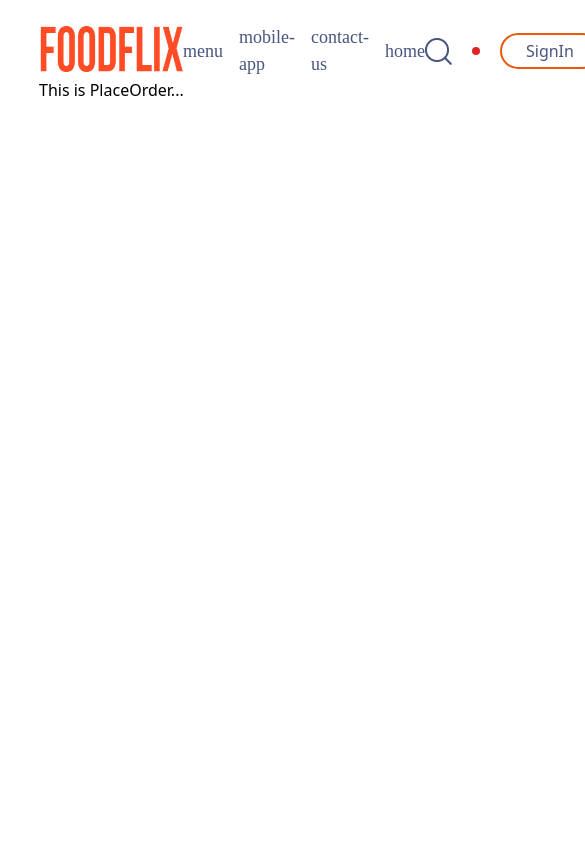
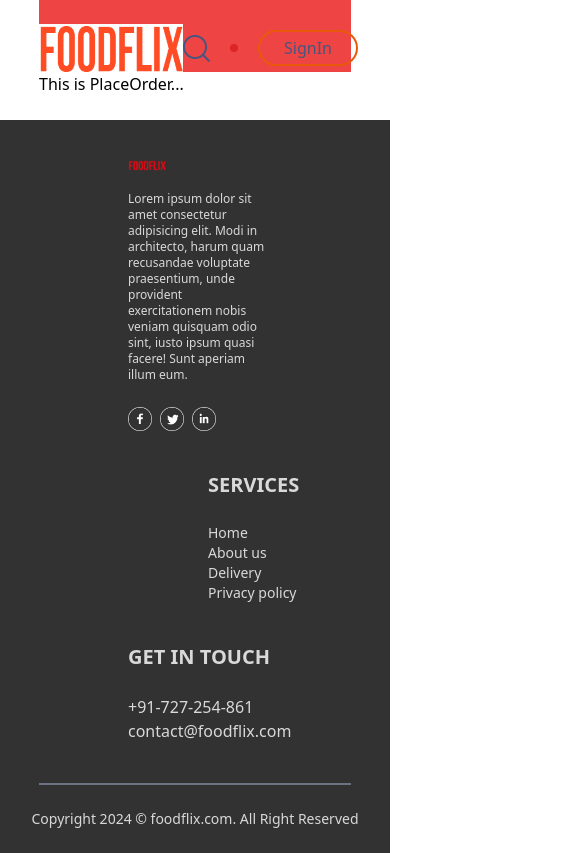
Before and after one commit to pankaj-gitcode/FullStackProjects, a React (Vite) app in the folder Food_delivery_webApp/: page /placeorder in a window 390 px wide. Shown: the whole page, 585 px wide, since content can reach past the window. Built offline with nearby package versions, Linux system fonts and the light colour scheme.

Commit message:
code in responsive process

```diff
--- a/Food_delivery_webApp/src/App.jsx
+++ b/Food_delivery_webApp/src/App.jsx
@@ -7,12 +7,13 @@ const Navbar = lazy(()=>import('./components/Navbar'));
 const Home = lazy(()=>import('./components/pages/Home/Home.jsx'))
 const Cart = lazy(()=>import('./components/pages/Cart/Cart.jsx'));
 const PlaceOrder = lazy(()=>import('./components/pages/PlaceOrder/PlaceOrder.jsx'));
+const Footer = lazy(()=>import('./components/Footer/Footer.jsx'));
 
 export default function App(){
   return(<>
     <RecoilRoot>
       <Suspense lading={<h5>Loading...</h5>}>
-        <div className="m-auto w-[80%]">
+        <div className="m-auto xl:m-auto w-[80vw] lg:w-[80vw]">
           <Navbar/>
           <BrowserRouter>
             <Routes>
@@ -24,6 +25,7 @@ export default function App(){
           </BrowserRouter>
 
         </div>
+        <div className="w-[80%] sm:w-full lg:w-[100%]"><Footer/></div>
       </Suspense>
     </RecoilRoot>
 
--- a/Food_delivery_webApp/src/assets/assets.js
+++ b/Food_delivery_webApp/src/assets/assets.js
@@ -1,5 +1,6 @@
 import basket_icon from './basket_icon.png'
 import foodflixlogo from './foodflixlogo.png'
+import foodFlix_logo from './foodFlix_Logo_bg_grey.png'
 import logo from './logo.png'
 import header_img from './header_img.png'
 import search_icon from './search_icon.png'
@@ -63,6 +64,7 @@ import parcel_icon from './parcel_icon.png'
 
 export const assets = {
     foodflixlogo,
+    foodFlix_logo,
     logo,
     basket_icon,
     header_img,
--- /dev/null
+++ b/Food_delivery_webApp/src/components/AppDownload/AppDownload.jsx
@@ -0,0 +1,21 @@
+import React from 'react'
+import { assets } from '../../assets/assets'
+import { useRecoilValue } from 'recoil'
+import { allIconsAtom } from '../atom'
+
+export default function AppDownload(){
+    const appStore = useRecoilValue(allIconsAtom);
+    return(<>
+        <div className="flex flex-col items-center justify-center my-20">
+                {/* -------- Title ------- */}
+            <div className="my-6 text-center leading-6">
+                <h1 className="text-[#000] font-semibold text-4xl">For Better Experience Download <br/>FoodFlix App</h1>
+            </div>
+                {/* -------- AppStore Icon ------- */}
+            <div className="flex items-center justify-center gap-2 w-32" >
+                <img src={appStore.play_store} alt="Google Play" className="hover:scale-105 duration-300 ease-in-out cursor-pointer active:scale-95 hover:shadow-2xl"/>
+                <img src={appStore.app_store} alt="App Store" className="hover:scale-105 duration-300 ease-in-out cursor-pointer active:scale-95 hover:shadow-2xl"/>
+            </div>
+        </div>
+    </>)
+}
--- a/Food_delivery_webApp/src/components/ExploreMenu/ExploreMenu.jsx
+++ b/Food_delivery_webApp/src/components/ExploreMenu/ExploreMenu.jsx
@@ -20,11 +20,12 @@ console.log("TYPE: ", category)
                 <p className="font-semibold text-xl lg:text-lg xl:text-sm ">Choose from a diverse menu featuring a delectable array of dishes. Our mission is to satisfy your
                 cravings and elevate your dining experience, one delicious meal at a time. </p>
             </div>
-            <div className="flex items-center justify-between gap-5">
+            {/* <div className="grid grid-cols-2 sm:grid-cols-3 lg-grid-cols-5 xl:grid-cols-8 gap-2 justify-center items-center overflow-x-scroll"> */}
+            <div className="flex text-center gap-32 justify-between overflow-x-scroll  my-[20px]">
                 {
                     menuItems.map((elem,index)=>{
                         return(
-                            <div key={index}>
+                            <div key={index} className=" ">
 
                         <img src={elem.menuImage} alt="Image-Salad" className="w-28 hover:cursor-pointer hover:border-slate-800 hover:border-4 hover:rounded-full active:scale-125 duration-[.5s]" onClick = {()=>menuListCategory(elem.menuImageName)}/>
                         <h5 className="text-center text-slate-500 font-medium">{elem.menuImageName}</h5>
--- a/Food_delivery_webApp/src/components/FoodDisplay/FoodDisplay.jsx
+++ b/Food_delivery_webApp/src/components/FoodDisplay/FoodDisplay.jsx
@@ -6,7 +6,7 @@ export default function FoodDisplay(){
         <div>
             <h2 className="text-3xl sm:text-xl md:text-3xl xl:text-5xl pb-6 pt-2 font-semibold">Top dishes near you</h2>
 
-            <div className="grid lg:grid-cols-4 sm:grid-cols-1 md:grid-cols-3 gap-5 justify-center items-center fadeIn">
+            <div className="grid lg:grid-cols-4 sm:grid-cols-1 md:grid-cols-3 gap-5  fadeIn">
                 <FoodItem/>
             </div>
         </div>
--- a/Food_delivery_webApp/src/components/FoodItem/FoodItem.jsx
+++ b/Food_delivery_webApp/src/components/FoodItem/FoodItem.jsx
@@ -46,9 +46,11 @@ export default function FoodItem(){
 
                     <div key={elem._id} className=" rounded-xl shadow-lg">
                                     {/* ----------- Image div ----------- */}
-                        <div className="rounded-xl relative">
-                            <img src={elem.image} alt={elem._id} className="rounded-t-xl hover:scale-105 duration-500  hover:border-[#E85F22] "/>
-                            <div className="h-fit w-11  absolute bottom-0 right-6">
+                        <div className="relative rounded-xl">
+                            <img src={elem.image} alt={elem._id} className=" rounded-t-xl hover:scale-105 duration-500  hover:border-[#E85F22] "/>
+
+                                    {/* --------------- Add/Remove icons ---------- */}
+                            <div className="h-fit w-11 absolute bottom-0 right-28 sm:right-20 md:right-6 xl:right-10 ">
                                     {
                                         (count[elem._id] === 0 || count[elem._id] === undefined)?
                                         <img
--- /dev/null
+++ b/Food_delivery_webApp/src/components/Footer/Footer.jsx
@@ -0,0 +1,61 @@
+import React from 'react'
+import { assets } from '../../assets/assets'
+
+export default function Footer(){
+    return(<>
+        <div className="mt-6 max-w-[1520] w-[125%] sm:w-[100vw] md:w-[100vw]  ">
+
+        <div className="bg-[#323232] text-[#d9d9d9]">
+        <div>
+
+        </div>
+            <div className="grid sm:grid-cols-1 lg:grid-cols-3 gap-10 py-10 pl-32">
+                {/* ------ Logo, rest. info, social media div ------ */}
+
+            <div className=" w-[35vw] ">
+            <img src={assets.foodFlix_logo} alt={assets.foodflixlogo} className="w-[10vw]"/>
+
+                <p className=" text-xs pt-5 text-start">Lorem ipsum dolor sit amet consectetur adipisicing elit. Modi in architecto, harum quam recusandae voluptate praesentium, unde provident exercitationem nobis veniam quisquam odio sint, iusto ipsum quasi facere! Sunt aperiam illum eum.</p>
+
+                <div className="flex items-center gap-2 pt-6 w-6 cursor-pointer">
+                    <img src={assets.facebook_icon} alt='facebook' />
+                    <img src={assets.twitter_icon} alt="twitter" />
+                    <img src={assets.linkedin_icon} alt="linkedIn" />
+                </div>
+            </div>
+
+
+            {/* -------- Services ------------- */}
+            <div className=" ml-20">
+                <h1 className=" text-xl font-bold">SERVICES</h1>
+                <ul className="pt-6 text-sm xl:text-xs">
+                    <li>Home</li>
+                    <li>About us</li>
+                    <li>Delivery</li>
+                    <li>Privacy policy</li>
+                </ul>
+            </div>
+
+
+                {/* ------ Contact -------- */}
+                <div className="sm:text-lg xl:text-xs">
+                    <h1 className="text-xl font-bold">GET IN TOUCH</h1>
+                    <p className="pt-6 ">+91-727-254-861</p>
+                    <p className="mr-2">contact@foodflix.com</p>
+                </div>
+
+
+            </div>
+
+                <hr className="w-[80vw] m-auto border-none bg-gray-500 h-[2px]"/>
+
+            <div>
+                <p className="p-6 text-center text-sm xl:text-xs ">Copyright 2024 &#169; foodflix.com. All Right Reserved</p>
+            </div>
+
+        </div>
+
+
+        </div>
+    </>)
+}
--- a/Food_delivery_webApp/src/components/Navbar.jsx
+++ b/Food_delivery_webApp/src/components/Navbar.jsx
@@ -7,12 +7,12 @@ export default function Navbar(){
     const menuItems = useRecoilValue(menuAtom);
     return(<>
         <nav>
-            <div className="flex justify-between align- pt-6">
+            <div className="flex justify-between pt-6 bg-red-500 ">
 
                 <img src={assets.foodflixlogo} alt="food" className="w-36 h-12 sm:text-lg lg:text-xl"/>
 
                 {/* --------- all menu/services navbar --------*/}
-                <ul className="flex gap-4 items-center justify-between font-[ubuntu] text-[#49557e] text-[18px]">
+                <ul className="hidden lg:flex gap-4 items-center justify-between font-[ubuntu] text-[#49557e] text-[18px]">
                     {
                         menuItems.map((elem, index)=>
                         <li key={index} className=" active:border-b-red-950 active:border-b-2  cursor-pointer">{elem.item}</li>
--- a/Food_delivery_webApp/src/components/atom.jsx
+++ b/Food_delivery_webApp/src/components/atom.jsx
@@ -77,7 +77,11 @@ export const addRemoveIconsAtom = atom({
     default: assets
 })
 
-
+// ---------- all icons ------------
+export const allIconsAtom = atom({
+    key: 'allIconsAtom',
+    default: assets
+})
 
 // ***************************************************************
 
--- a/Food_delivery_webApp/src/components/pages/Home/Home.jsx
+++ b/Food_delivery_webApp/src/components/pages/Home/Home.jsx
@@ -2,11 +2,13 @@ import React from 'react'
 import Header from '../../Header/Header'
 import ExploreMenu from '../../ExploreMenu/ExploreMenu'
 import FoodDisplay from '../../FoodDisplay/FoodDisplay'
+import AppDownload from '../../AppDownload/AppDownload'
 
 export default function Home(){
     return(<>
         <Header />
         <ExploreMenu/>
         <FoodDisplay/>
+        <AppDownload/>
     </>)
 }
```
Also changed, not shown: Food_delivery_webApp/src/assets/foodFlix_Logo_bg_grey.png (added).
